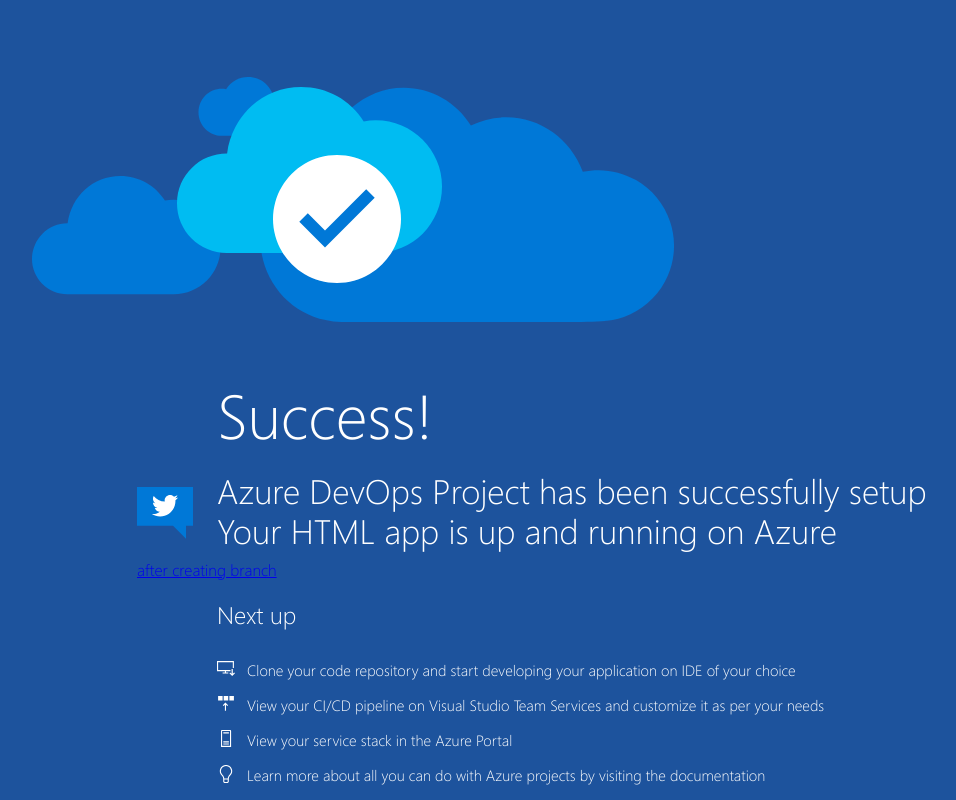
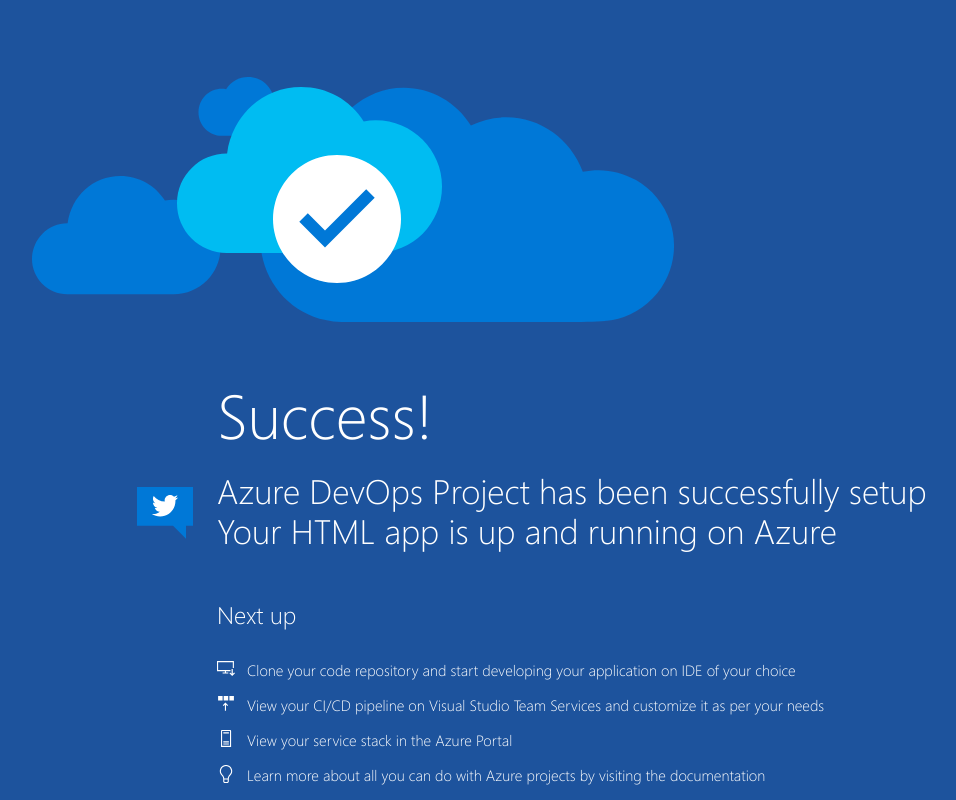
Before and after one commit to NeerajaaG/assignment1, a plain HTML site: page index.html in a window 1280 px wide. Shown: the whole page, without its empty margins (8-964 px from the left). Drawn offline with Linux system fonts and the light colour scheme.

Commit message:
Revert "first commit in feature branch"
This reverts commit 5c3a0d74ef9b0496ba00cd7674c4bfd24df0adee.

```diff
--- a/index.html
+++ b/index.html
@@ -15,7 +15,6 @@
             <div class="tweet-container">
             <a href="http://twitter.com/intent/tweet/?text=I%20just%20created%20a%20new%20HTML%20website%20on%20Azure%20using%20Azure%20DevOps%20Project&hashtags=AzureDevOpsProject%2CVSTS%20%40Azure%20%40VSTS">
                 <img src="img/tweetThis.svg" />
-		<p>after creating branch</p>
             </a>
         </div>
             <div class="content-body">
```
